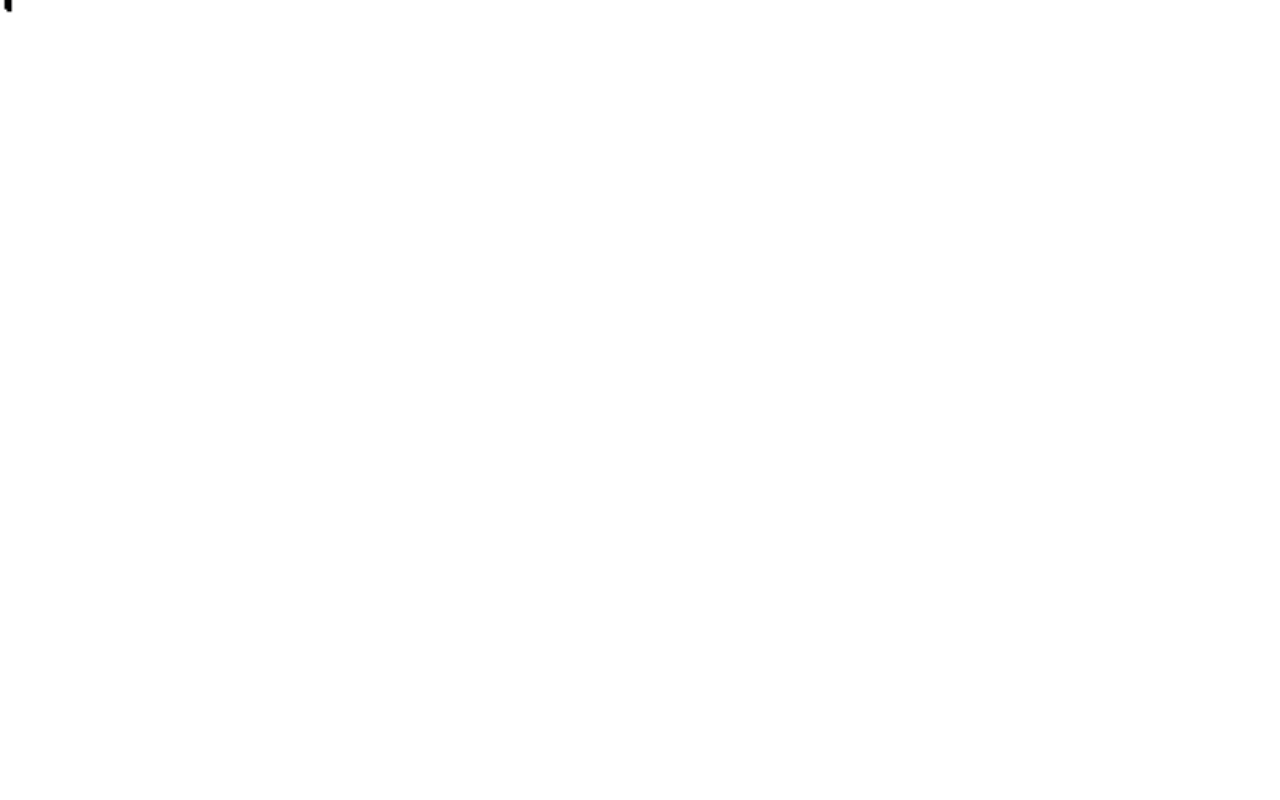
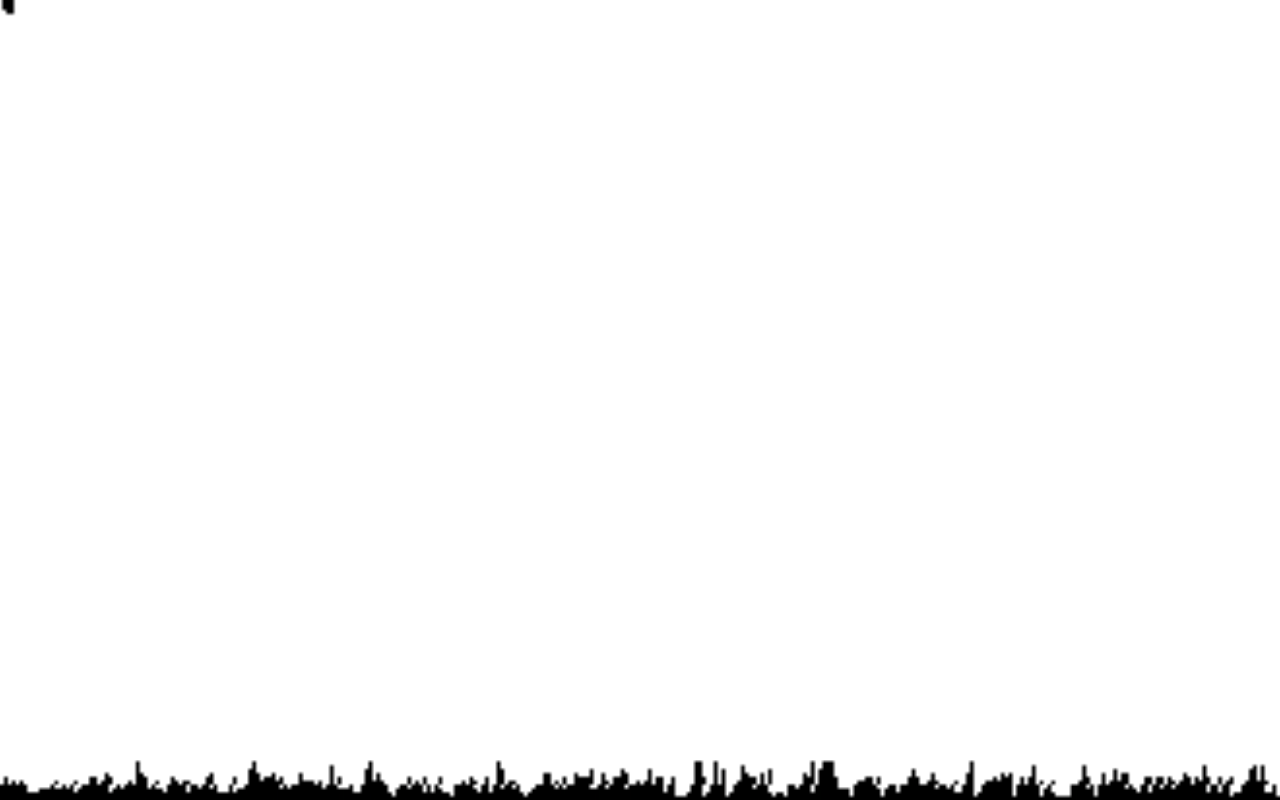
Before and after one commit to jovianw/bird, a plain HTML site: page index.html in a window 1280 px wide. Drawn offline with Linux system fonts and the light colour scheme.

Commit message:
added grass

```diff
--- a/index.html
+++ b/index.html
@@ -16,5 +16,9 @@
         <img src="images/flying2.png" alt="" id="bird_flying3" class="bird">
         <img src="images/landed1.png" alt="" id="bird_landed" class="bird">
     </div>
+    <img src="images/grass1.png" alt="" id="grass1" class="grass">
+    <img src="images/grass2.png" alt="" id="grass2" class="grass">
+    <img src="images/grass3.png" alt="" id="grass3" class="grass">
+
 </body>
 </html>
--- a/scripts/bird.js
+++ b/scripts/bird.js
@@ -1,7 +1,11 @@
 let container = document.getElementById('container');
 let bird_flying1 = document.getElementById('bird_flying1');
 let bird_flying2 = document.getElementById('bird_flying2');
+let bird_flying3 = document.getElementById('bird_flying3');
 let bird_landed = document.getElementById('bird_landed');
+let grass1 = document.getElementById('grass1');
+let grass2 = document.getElementById('grass2');
+let grass3 = document.getElementById('grass3');
 var landed_timeout;
 var flap_timeout;
 var flap_time = 200;
@@ -15,6 +19,9 @@ function flap_one() {
         bird_flying2.style.display = "none";
         bird_flying3.style.display = "none";
     }
+    grass1.style.display = "block";
+    grass2.style.display = "none";
+    grass3.style.display = "none";
 }
 
 function flap_two() {
@@ -25,6 +32,9 @@ function flap_two() {
         bird_flying1.style.display = "none";
         bird_flying3.style.display = "none";
     }
+    grass2.style.display = "block";
+    grass1.style.display = "none";
+    grass3.style.display = "none";
 }
 
 function flap_three() {
@@ -35,6 +45,9 @@ function flap_three() {
         bird_flying1.style.display = "none";
         bird_flying2.style.display = "none";
     }
+    grass3.style.display = "block";
+    grass1.style.display = "none";
+    grass2.style.display = "none";
 }
 
 function onMouseMove(e) {
--- a/styles.css
+++ b/styles.css
@@ -15,8 +15,8 @@ body {
 
 #container {
     position: absolute;
-    height: 10vh;
-    width: 10vh;
+    height: 10vw;
+    width: 10vw;
     transform: translate(-50%, -50%);
     transition: top 1s, left 1s;
 }
@@ -38,3 +38,19 @@ body {
 #bird_landed {
     display: none;
 }
+
+.grass {
+    position: fixed;
+    height: 10vw;
+    width: auto;
+    left: 0;
+    top: calc(100vh - 10vw);
+}
+
+#grass2 {
+    display: none;
+}
+
+#grass3 {
+    display: none;
+}
```
Also changed, not shown: images/grass1.png (added), images/grass2.png (added), images/grass3.png (added).
